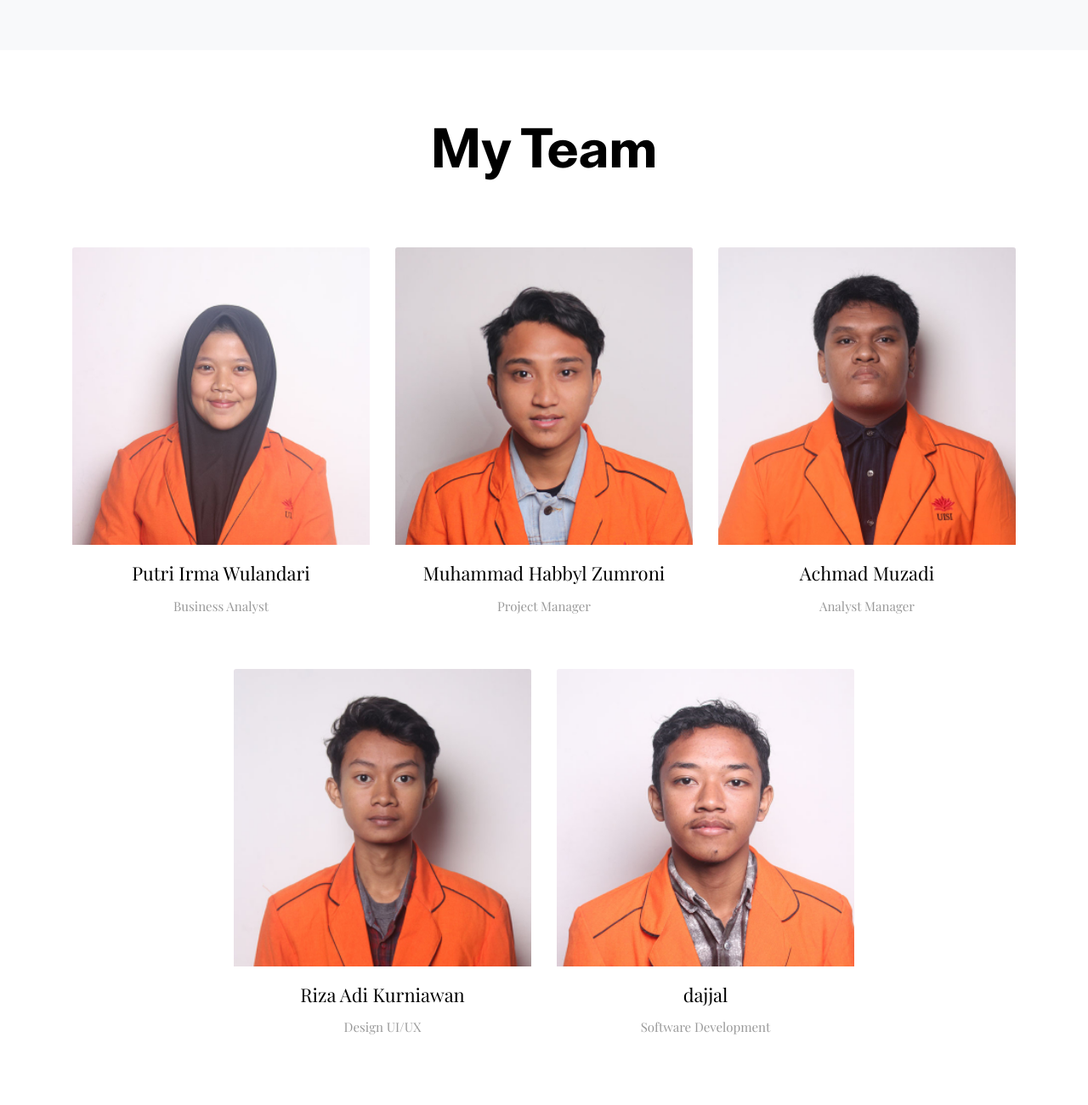
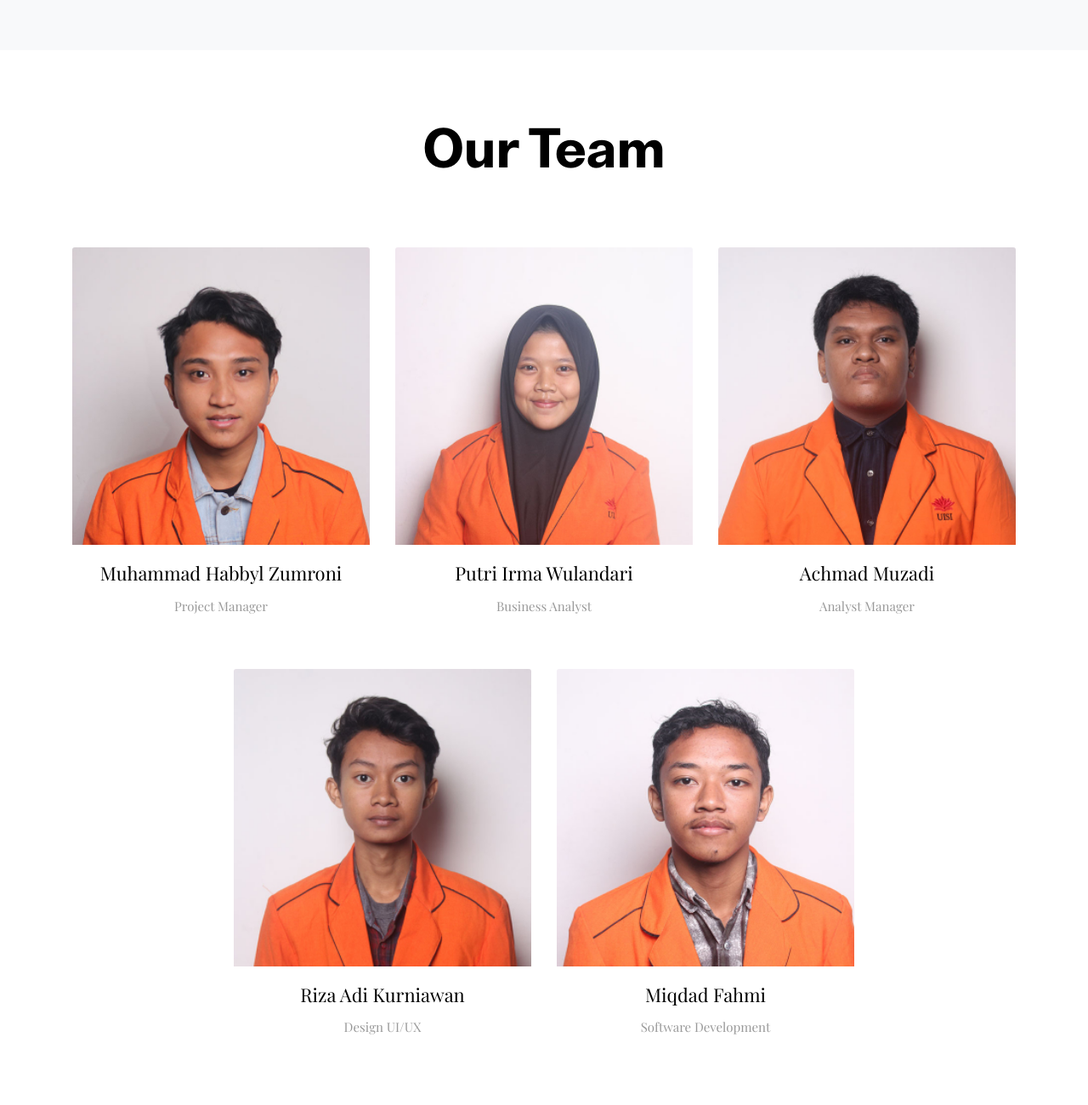
Before and after one commit to ezboy-corporation/ezboy-corporation.github.io, a plain HTML site: page index.html in a window 1280 px wide. Shown: the part 3080-4380 px from the top of the page at 85% size. Drawn offline with nearby package versions, Linux system fonts and the light colour scheme.

Commit message:
initial commit

```diff
--- a/index.html
+++ b/index.html
@@ -225,7 +225,16 @@
   <div class="container">
     <div class="row justify-content-md-center">
       <div class="col-12 text-center">
-        <h2 class="section-title">My Team</h2>
+        <h2 class="section-title">Our Team</h2>
+      </div>
+      <div class="col-md-4 col-sm-6 mb-4">
+        <div class="card text-center">
+          <img src="images/team/roni.jpg" class="card-img-top">
+          <div class="card-body">
+            <h4 class="card-title">Muhammad Habbyl Zumroni</h4>
+            <p class="text-light font-secondary">Project Manager</p>
+          </div>
+        </div>
       </div>
       <div class="col-md-4 col-sm-6 mb-4 ">
         <div class="card text-center">
@@ -233,15 +242,6 @@
           <div class="card-body">
             <h4 class="card-title">Putri Irma Wulandari</h4>
             <p class="text-light font-secondary">Business Analyst</p>
-          </div>
-        </div>
-      </div>
-      <div class="col-md-4 col-sm-6 mb-4">
-        <div class="card text-center">
-          <img src="images/team/roni.jpg" class="card-img-top">
-          <div class="card-body">
-            <h4 class="card-title">Muhammad Habbyl Zumroni</h4>
-            <p class="text-light font-secondary">Project Manager</p>
           </div>
         </div>
       </div>
@@ -268,7 +268,7 @@
         <div class="card text-center">
           <img src="images/team/dajjal.jpg" class="card-img-top">
           <div class="card-body">
-            <h4 class="card-title">dajjal</h4>
+            <h4 class="card-title">Miqdad Fahmi</h4>
             <p class="text-light font-secondary">Software Development</p>
           </div>
         </div>
@@ -285,7 +285,7 @@
         <div class="col-12 text-center">
           <h2 class="section-title">Contact Info</h2>
         </div>
-        <div class="col-md-4 text-center">
+        <div class="col-md-5 text-center">
           <h5 class="text-light">Email</h5>
           <p class="text-dark paragraph-lg font-secondary">ezboy.corporation@gmail.com</p>
         </div>
```
